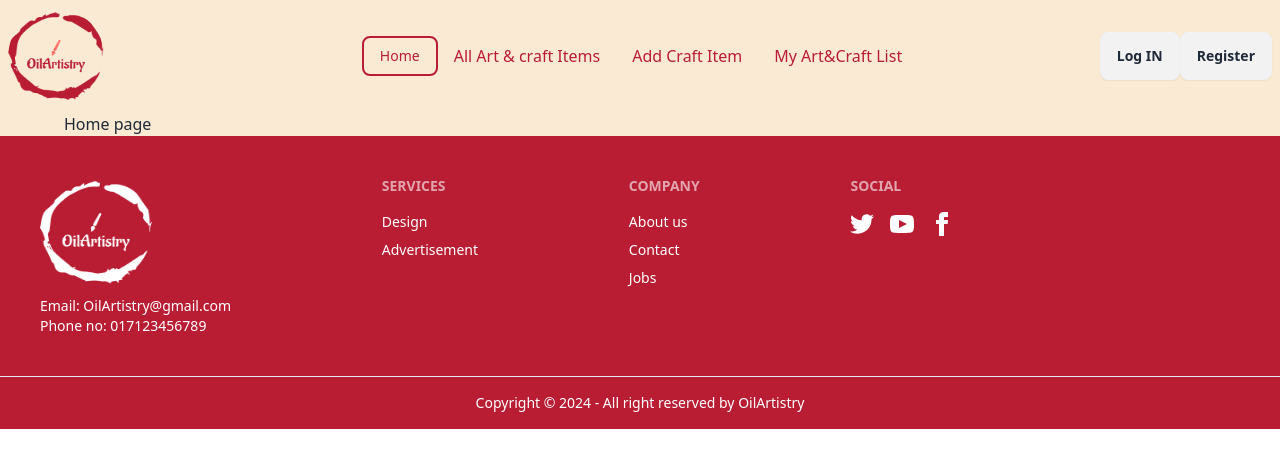
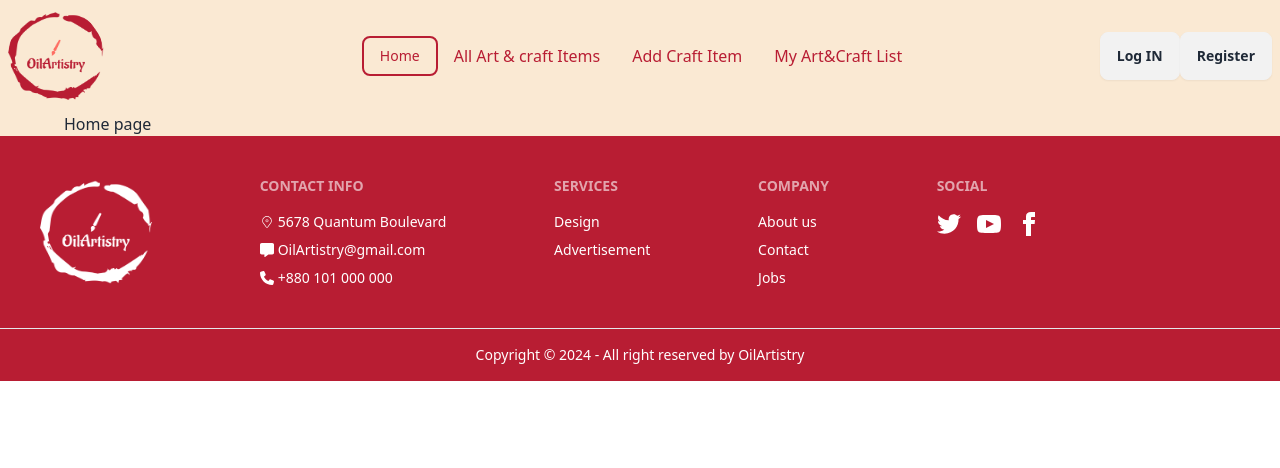
Before and after one commit to aayman01/Oil-Artistry-Client, a React (Vite) app: page / in a window 1280 px wide. Shown: the top 468 px of the page. Built offline with nearby package versions, Linux system fonts and the light colour scheme.

Commit message:
footer section done

```diff
--- a/package.json
+++ b/package.json
@@ -14,6 +14,7 @@
     "match-sorter": "^6.3.4",
     "react": "^18.2.0",
     "react-dom": "^18.2.0",
+    "react-icons": "^5.1.0",
     "react-router-dom": "^6.23.0",
     "sort-by": "^1.2.0"
   },
--- a/src/Pages/Shared/Footer.jsx
+++ b/src/Pages/Shared/Footer.jsx
@@ -1,4 +1,7 @@
-import logo from "../../assets/footerlogo.png"
+import logo from "../../assets/footerlogo.png";
+import { FaMessage, FaPhone } from "react-icons/fa6";
+import { CiLocationOn } from "react-icons/ci";
+
 
 const Footer = () => {
     return (
@@ -6,12 +9,21 @@ const Footer = () => {
         <footer className="footer p-10 text-white">
           <aside>
             <img className="w-28 h-28" src={logo} alt="" />
-            <p>
-              Email: OilArtistry@gmail.com
-              <br />
-              Phone no: 017123456789
+          </aside>
+          <nav>
+            <h6 className="footer-title">Contact Info</h6>
+            <p className="flex items-center justify-center gap-1">
+              <CiLocationOn /> 5678 Quantum Boulevard
             </p>
-          </aside>
+            <p className="flex items-center justify-center gap-1">
+              <FaMessage />
+              OilArtistry@gmail.com
+            </p>
+            <p className="flex items-center justify-center gap-1">
+              <FaPhone />
+              +880 101 000 000
+            </p>
+          </nav>
           <nav>
             <h6 className="footer-title">Services</h6>
             <a className="link link-hover">Design</a>
```
Also changed, not shown: 1 other file (tests, documents, lock files or other folders).
